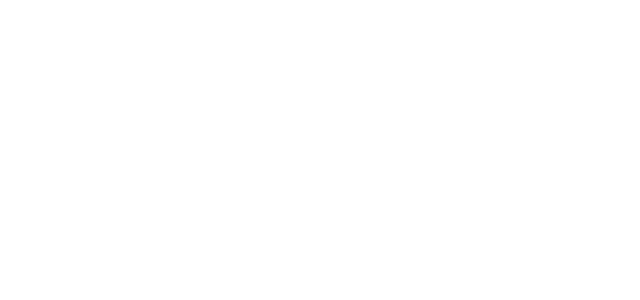
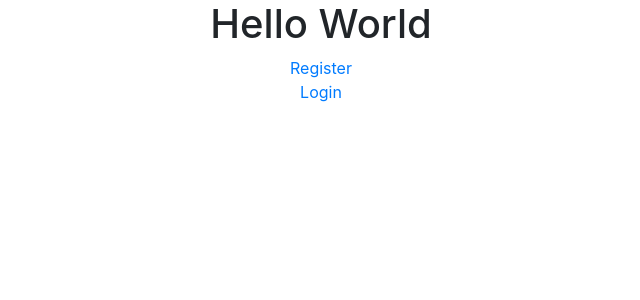
Before and after one commit to cs-bw-11-19/Front-End, a React (Create React App) app in the folder client/: page / in a window 1280 px wide. Shown: the top 300 px of the page, without its empty margins (319-959 px from the left). Built offline with nearby package versions, Linux system fonts and the light colour scheme.

Commit message:
deployment errors

```diff
--- a/client/src/App.js
+++ b/client/src/App.js
@@ -1,6 +1,6 @@
 import React from 'react';
 import './App.css';
-import {Route} from 'react-router-dom';
+import {Route, Link} from 'react-router-dom';
 import Register from './Auth/Register'
 import Login from './Auth/Login'
 
@@ -8,8 +8,14 @@
 function App() {
   return (
     <div className="App">
+      <h1>Hello World</h1>
+      <Link to='/register'>Register</Link>
+      <br></br>
+      <Link to='/login'>Login</Link>
+      <div>
       <Route path='/register' component={Register} />
       <Route path='/login' component={Login} />
+      </div>
     </div>
   );
 }
```
